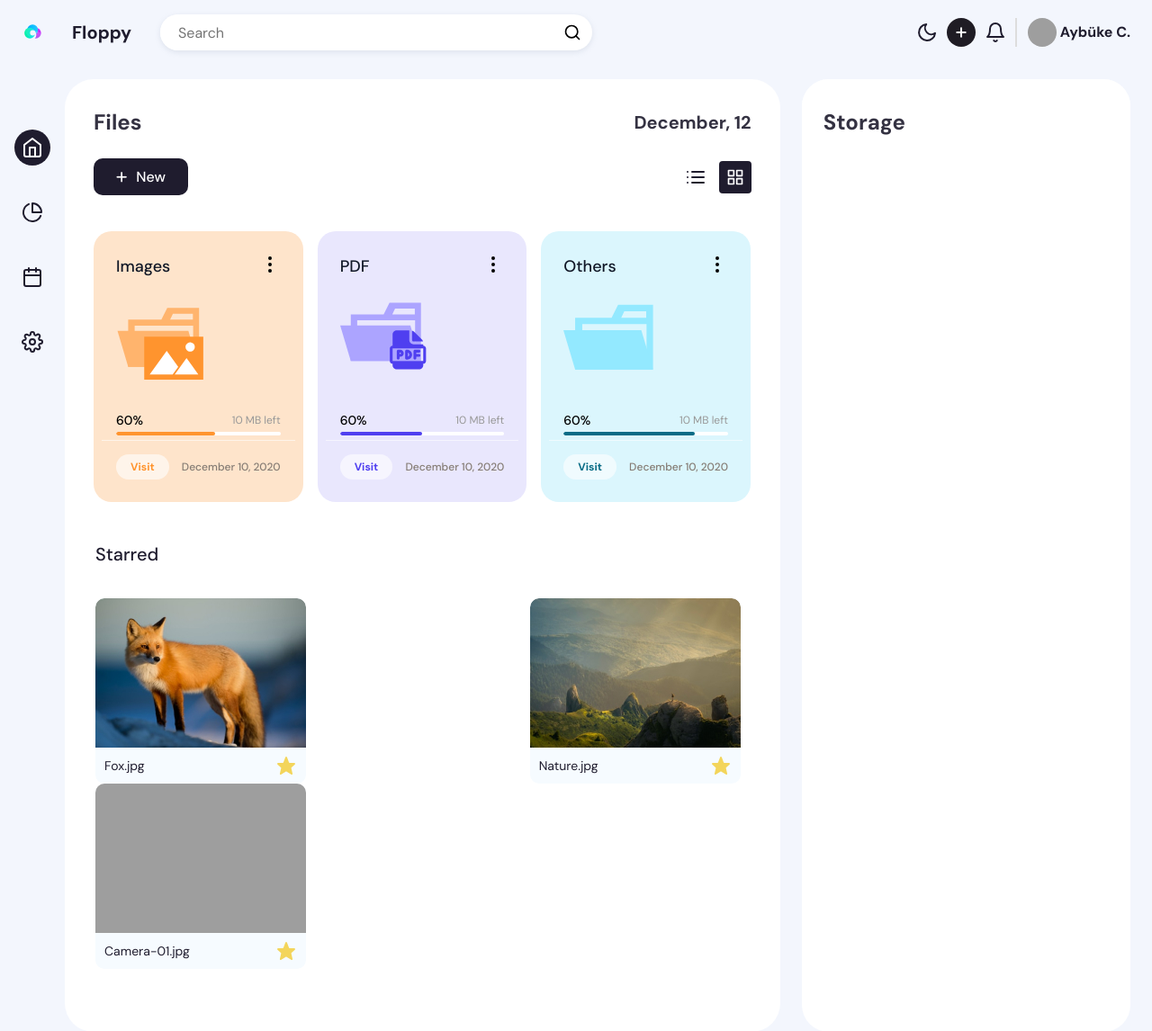
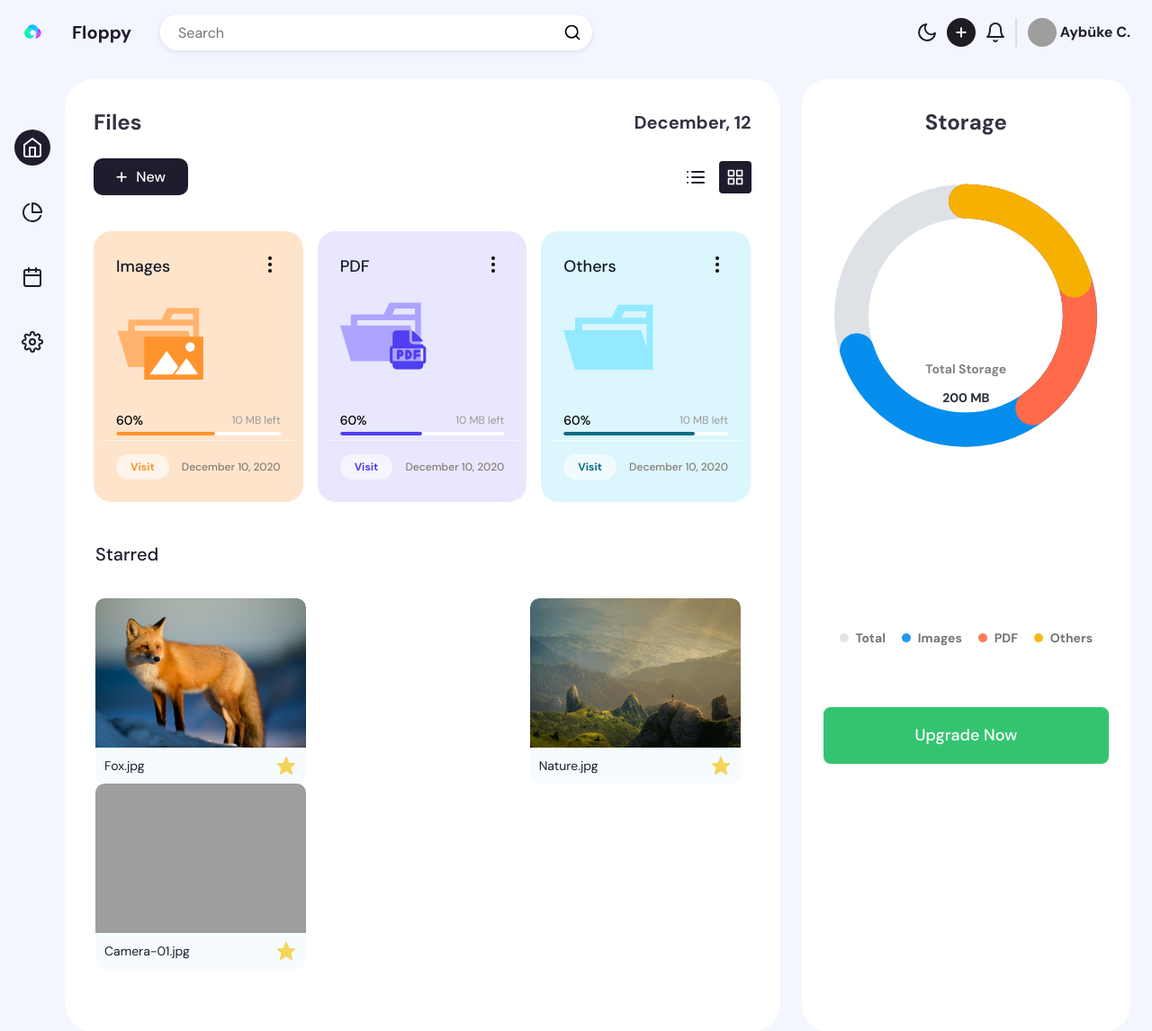
Before and after one commit to SkullCreek/Floppy, a PHP site: page /src/pages/profile.html in a window 1280 px wide. Shown: the top 1146 px of the page at 90% size. Run offline with PHP 8.4, Linux system fonts and the light colour scheme; some libraries are stand-ins or nearby versions; grey boxes are pictures that could not be loaded.

Commit message:
profile page design

```diff
--- a/src/pages/page_styles/profile.css
+++ b/src/pages/page_styles/profile.css
@@ -1167,4 +1167,138 @@
   background: var(--main-color);
   border-radius: 10px;
 }
+
+.projects-section-header #storage-heading {
+  padding-bottom: 40px;
+}
+
+.projects-section-header .storage {
+  width: 100%;
+  display: -webkit-box;
+  display: -ms-flexbox;
+  display: flex;
+  -webkit-box-align: center;
+      -ms-flex-align: center;
+          align-items: center;
+  position: relative;
+  margin-bottom: 30px;
+}
+
+.projects-section-header ul {
+  width: 100%;
+  display: -webkit-box;
+  display: -ms-flexbox;
+  display: flex;
+  padding: 0 !important;
+  -webkit-box-pack: space-evenly;
+      -ms-flex-pack: space-evenly;
+          justify-content: space-evenly;
+  list-style: none;
+}
+
+.projects-section-header ul li {
+  font-family: 'DM Sans';
+  font-weight: 700;
+  font-size: 14px;
+  color: #757575;
+  display: -webkit-box;
+  display: -ms-flexbox;
+  display: flex;
+  -webkit-box-align: center;
+      -ms-flex-align: center;
+          align-items: center;
+}
+
+.projects-section-header ul li p {
+  width: 10px;
+  height: 10px;
+  border-radius: 50%;
+  margin-right: 8px;
+}
+
+.circular-progress {
+  position: relative;
+  display: inline-block;
+  width: 40vh;
+  height: 40vh;
+  border-radius: 50%;
+  top: 0;
+  left: 50%;
+  -webkit-transform: translate(-50%);
+          transform: translate(-50%);
+}
+
+.circular-progress svg {
+  -webkit-transform: rotate(270deg);
+          transform: rotate(270deg);
+}
+
+.circular-progress circle {
+  stroke-width: 12;
+  fill: none;
+  stroke-linecap: round;
+}
+
+.circular-progress circle:nth-of-type(1) {
+  stroke: #dee2e6;
+}
+
+.circular-progress circle:nth-of-type(2) {
+  stroke: #058EED;
+  stroke-dasharray: 251.42857;
+  stroke-dashoffset: 75.42857;
+}
+
+.circular-progress circle:nth-of-type(3) {
+  stroke: #FF6A4A;
+  stroke-dasharray: 251.42857;
+  stroke-dashoffset: 150.85714;
+}
+
+.circular-progress circle:nth-of-type(4) {
+  stroke: #F6B100;
+  stroke-dasharray: 251.42857;
+  stroke-dashoffset: 201.14286;
+}
+
+.circular-progress .pct {
+  margin: 0;
+  position: absolute;
+  top: 50%;
+  left: 50%;
+  -webkit-transform: translate(-50%, -50%);
+          transform: translate(-50%, -50%);
+  font-family: 'DM Sans';
+  font-weight: 700;
+  font-size: 14px;
+  color: #757575;
+  text-align: center;
+}
+
+.circular-progress .pct span {
+  font-weight: bold;
+  color: #111827;
+}
+
+#upgrade {
+  width: 100%;
+  height: 99px;
+  display: -ms-grid;
+  display: grid;
+  place-items: center;
+}
+
+#upgrade button {
+  width: 100%;
+  border: none;
+  padding: 2rem 6rem;
+  font-family: 'DM Sans';
+  font-style: normal;
+  font-weight: 500;
+  font-size: 18px;
+  line-height: 23px;
+  color: white;
+  background-color: #34C471;
+  border-radius: 8px;
+}
 /*# sourceMappingURL=profile.css.map */
--- a/src/pages/page_styles/profile.scss
+++ b/src/pages/page_styles/profile.scss
@@ -977,3 +977,114 @@
   background: var(--main-color);
   border-radius: 10px;
 }
+
+.projects-section-header{
+  #storage-heading{
+    padding-bottom: 40px;
+  }
+  .storage{
+    width: 100%;
+    display: flex;
+    align-items: center;
+    position: relative;
+    margin-bottom: 30px;
+  }
+  ul{
+    width: 100%;
+    display: flex;
+    padding: 0!important;
+    justify-content: space-evenly;
+    list-style: none;
+    li{
+      font-family: 'DM Sans';
+      font-weight: 700;
+      font-size: 14px;
+      color: #757575;
+      display: flex;
+      align-items: center;
+      p{
+        width: 10px;
+        height: 10px;
+        border-radius: 50%;
+        margin-right: 8px;
+      }
+    }
+  }
+}
+
+$circle-circumstance: ( 2 * (22 / 7) * 40 );
+
+.circular-progress {
+	position: relative;
+	display: inline-block;
+  width: 40vh;
+  height: 40vh;
+  border-radius: 50%;
+  top: 0;
+  left: 50%;
+  transform: translate(-50%);
+  svg {
+    transform: rotate(270deg);
+  }
+  circle {
+    stroke-width: 12;
+    fill: none;
+		stroke-linecap: round;
+  }
+  circle:nth-of-type(1) {
+    stroke: #dee2e6;
+  }
+  circle:nth-of-type(2) {
+    stroke: #058EED;
+    stroke-dasharray: $circle-circumstance;
+    stroke-dashoffset: ( .3 * $circle-circumstance );
+  }
+
+  circle:nth-of-type(3) {
+    stroke: #FF6A4A;
+    stroke-dasharray: $circle-circumstance;
+    stroke-dashoffset: ( .6 * $circle-circumstance );
+  }
+  circle:nth-of-type(4) {
+    stroke: #F6B100;
+    stroke-dasharray: $circle-circumstance;
+    stroke-dashoffset: ( .8 * $circle-circumstance );
+  }
+
+	.pct {
+		margin: 0;
+		position: absolute;
+		top: 50%;
+		left: 50%;
+		transform: translate( -50% , -50% );
+    font-family: 'DM Sans';
+    font-weight: 700;
+    font-size: 14px;
+    color: #757575;
+    text-align: center;
+    span{
+      font-weight: bold;
+      color: #111827;
+    }
+	}
+}
+
+#upgrade{
+  width: 100%;
+  height: 99px;
+  display: grid;
+  place-items: center;
+  button{
+    width: 100%;
+    border: none;
+    padding: 2rem 6rem;
+    font-family: 'DM Sans';
+    font-style: normal;
+    font-weight: 500;
+    font-size: 18px;
+    line-height: 23px;
+    color: white;
+    background-color: #34C471;
+    border-radius: 8px;
+  }
+}
--- a/src/pages/profile.html
+++ b/src/pages/profile.html
@@ -266,8 +266,33 @@
             <line x1="15" y1="9" x2="9" y2="15" />
             <line x1="9" y1="9" x2="15" y2="15" /></svg>
         </button>
-        <div class="projects-section-header">
-          <p>Storage</p>
+        <div class="projects-section-header" style="  display: flex;flex-direction: column;">
+          <p id="storage-heading">Storage</p>
+          <section class="storage">
+            <div class="circular-progress">
+              <svg
+                xmlns='http://www.w3.org/2000/svg'
+                viewBox='0 0 100 100'
+                aria-labelledby='title' role='graphic'>
+                <title id='title'>svg circular progress bar</title>
+                <circle cx="50" cy="50" r="40" ></circle>
+                <circle cx="50" cy="50" r="40" id='pct-ind'></circle>
+                <circle cx="50" cy="50" r="40" id='pct-ind'></circle>
+                <circle cx="50" cy="50" r="40" id='pct-ind'></circle>
+              </svg>
+              <p class="pct">Total Storage <br><span>200 MB</span></p>
+            </div>
+          </section>
+          <ul style="margin-bottom: 50px;">
+            <li><p style="background-color: #dee2e6;"></p>Total</li>
+            <li><p style="background-color: #058EED;"></p>Images</li>
+            <li><p style="background-color: #FF6A4A;"></p>PDF</li>
+            <li><p style="background-color: #F6B100;"></p>Others</li>
+          </ul>
+          <aside id="upgrade">
+            <button>Upgrade Now</button>
+          </aside>
+
         </div>
       </div>
     </div>
```
Also changed, not shown: src/images/file/background.svg (added), 1 other file.
